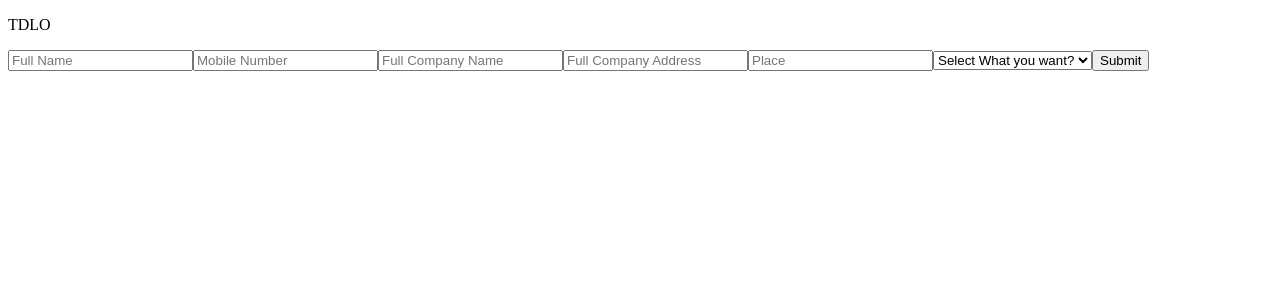
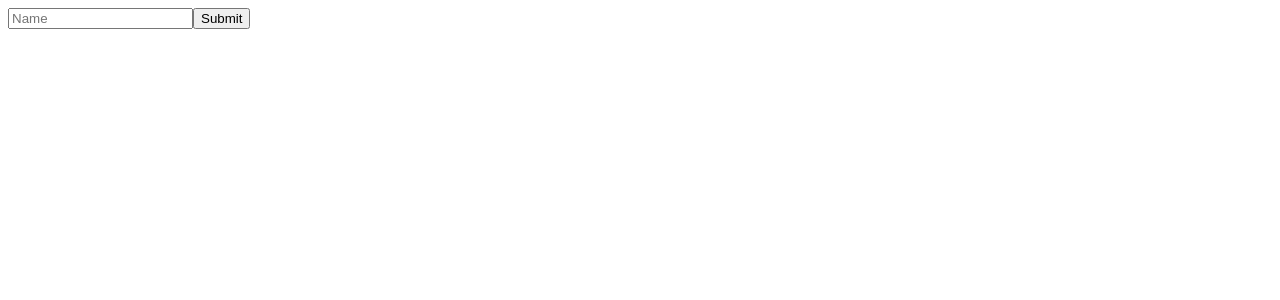
Before and after one commit to Devcorns/tdlo.com, an Angular app in the folder tdlo/: page / in a window 1280 px wide. Shown: the top 300 px of the page. Built offline with nearby package versions, Linux system fonts and the light colour scheme.

Commit message:
company profile resumes

```diff
--- a/tdlo/src/app/home/home.component.html
+++ b/tdlo/src/app/home/home.component.html
@@ -1,10 +1,8 @@
-<p>
-  TDLO
-</p>
 
-<form [formGroup]="profileForm" (ngSubmit)="submitProfile()">
 
-  <input type="text" placeholder="Full Name" formControlName="fullname">
+<form [formGroup]="companyProfileForm" (ngSubmit)="searchCompanyProfile()">
+
+  <!-- <input type="text" placeholder="Full Name" formControlName="fullname">
   <input type="text" placeholder="Mobile Number" formControlName="mobileno">
   <input type="text" placeholder="Full Company Name" formControlName="fullcompanyname">
   <input type="text" placeholder="Full Company Address" formControlName="fullcompanyaddr">
@@ -16,7 +14,8 @@
     <option value="20000">20000</option>
     <option value="50000" >50000</option>
     <option value="100000">100000</option>
-  </select>
+  </select> -->
+  <input type="text" placeholder="Name" formControlName="compnyName"   (input)="valueChange($event.target.value)">
 
   <button type="submit">Submit</button>
 </form>
--- a/tdlo/src/app/home/home.component.ts
+++ b/tdlo/src/app/home/home.component.ts
@@ -9,17 +9,18 @@ import { GlobalService } from '../services/global.service';
 })
 export class HomeComponent implements OnInit {
 
-  profileForm:FormGroup;
+  companyProfileForm:FormGroup;
 
   constructor(private fb:FormBuilder,private gs:GlobalService) {
 
-    this.profileForm  =  this.fb.group({
-      fullname : ['',Validators.required],
-      mobileno : ['',Validators.required],
-      fullcompanyname : ['',Validators.required],
-      fullcompanyaddr : ['',Validators.required],
-      place : ['',Validators.required],
-      aslt:[0,Validators.required]
+    this.companyProfileForm  =  this.fb.group({
+      // fullname : ['',Validators.required],
+      // mobileno : ['',Validators.required],
+      // fullcompanyname : ['',Validators.required],
+      // fullcompanyaddr : ['',Validators.required],
+      // place : ['',Validators.required],
+      // aslt:[0,Validators.required]
+      compnyName:['',Validators.required]
     })
 
    }
@@ -27,9 +28,16 @@ export class HomeComponent implements OnInit {
   ngOnInit() {
   }
 
-  submitProfile() {
-    //console.log(this.profileForm.value);
-    this.gs.get("api/user/baseinfo");
+  searchCompanyProfile() {
+    console.log(this.companyProfileForm.value);
+    this.gs.get("api/user/companyList");
+  }
+
+  valueChange(val) {
+
+    console.log(val);
+    this.gs.get("api/user/companyList");
+
   }
 
 }
--- a/tdlo/src/app/services/global.service.ts
+++ b/tdlo/src/app/services/global.service.ts
@@ -7,7 +7,7 @@ import { HttpClient, HttpHeaders } from '@angular/common/http';
 })
 export class GlobalService {
 //public headers = new HttpHeaders({'Content-Type': 'application/json'});
-configUrl = 'http://localhost:3000/api/user/baseinfo';
+configUrl = 'http://localhost:3000/';
 
 constructor(private http:HttpClient) {
   console.log("I am Auth Service")
@@ -26,7 +26,7 @@ get(url) {
   let headers: HttpHeaders = this.setCors();
   console.log(headers);
 
-  this.http.get(this.configUrl,{headers: headers}).subscribe(function(res) {
+  this.http.get(this.configUrl+url,{headers: headers}).subscribe(function(res) {
 
     console.log("Gets Called", res);
 
@@ -40,7 +40,7 @@ post(url) {
 
   let headers: HttpHeaders = new HttpHeaders().set('Access-Control-Allow-Origin', '*');
   console.log(headers);
-  this.http.get(this.configUrl,{headers: headers}).subscribe(function(res) {
+  this.http.get(this.configUrl+url,{headers: headers}).subscribe(function(res) {
 
     console.log("Get Called", res);
 
```
